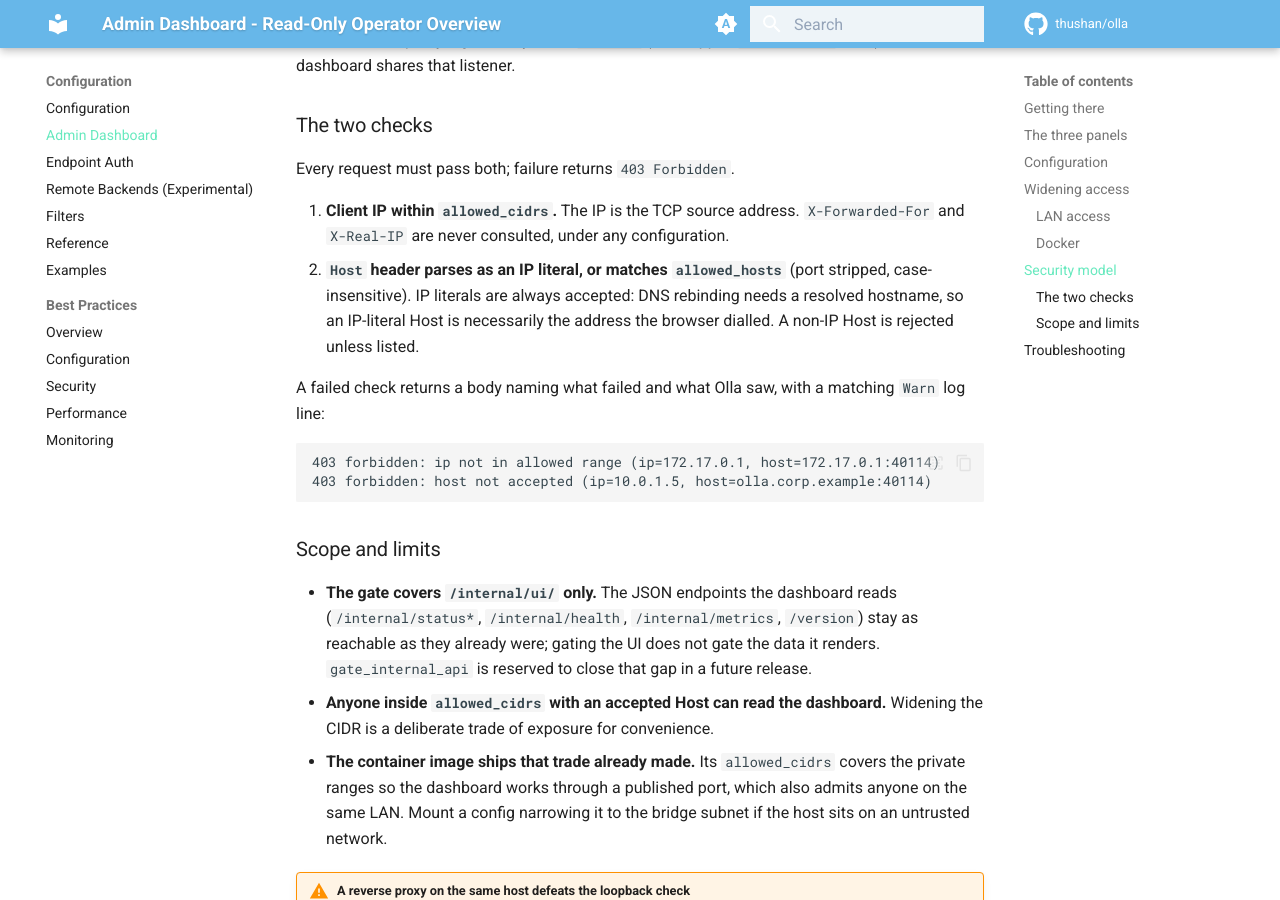
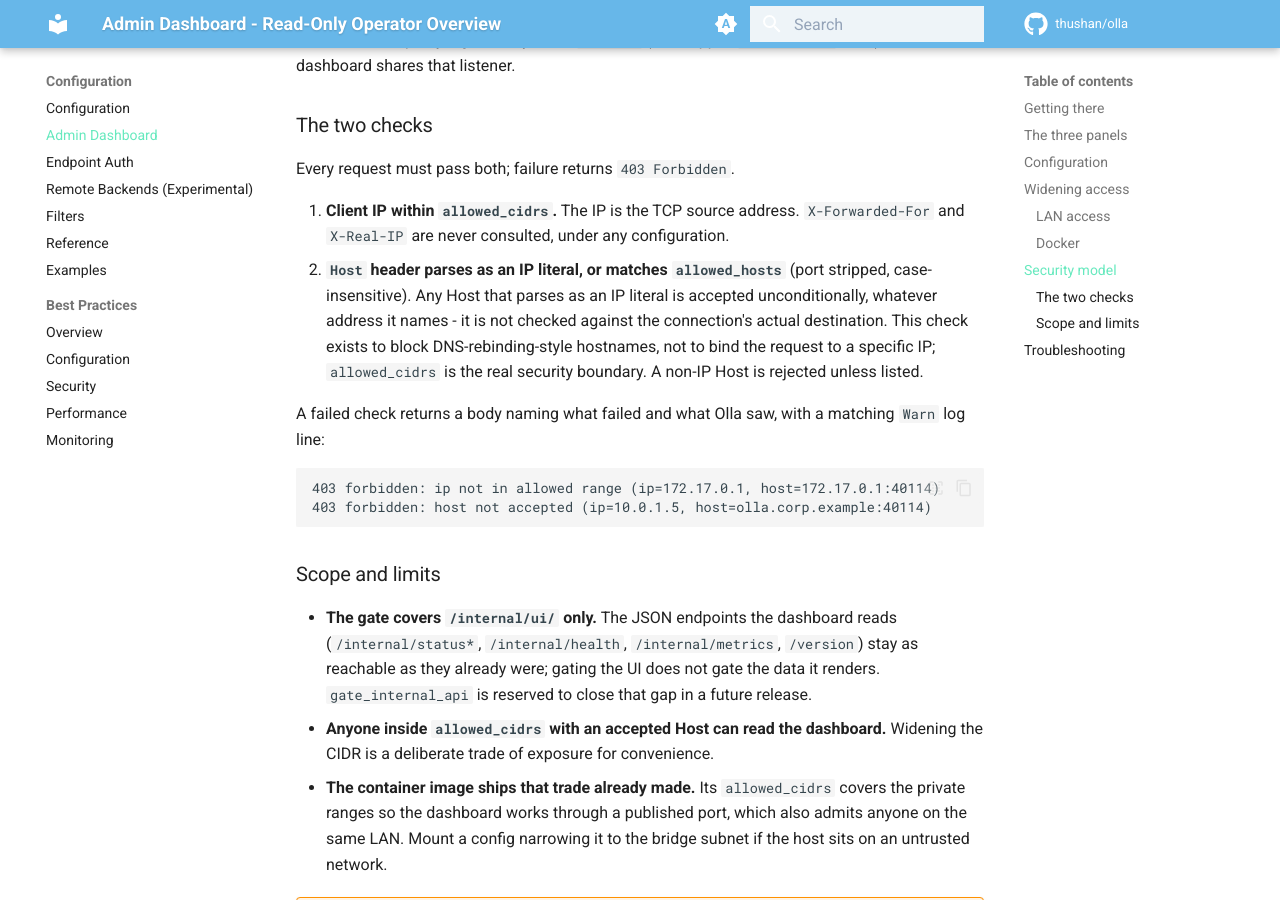
Before and after one commit to leo-3889/olla, an MkDocs documentation site: the page built from docs/content/configuration/dashboard.md, in a window 1280 px wide and 900 px high, scrolled down 5513 px. Built offline with MkDocs 1.6.1 and Material for MkDocs 9.7.7, drawn with Linux system fonts in a browser that asks for light colours; comment, search, counter and statistics services are not loaded.

Commit message:
correct the IP-literal Host rationale to match what the code actually checks

```diff
--- a/docs/content/configuration/dashboard.md
+++ b/docs/content/configuration/dashboard.md
@@ -173,8 +173,10 @@ Every request must pass both; failure returns `403 Forbidden`.
 1. **Client IP within `allowed_cidrs`.** The IP is the TCP source address.
    `X-Forwarded-For` and `X-Real-IP` are never consulted, under any configuration.
 2. **`Host` header parses as an IP literal, or matches `allowed_hosts`** (port stripped,
-   case-insensitive). IP literals are always accepted: DNS rebinding needs a resolved
-   hostname, so an IP-literal Host is necessarily the address the browser dialled. A
+   case-insensitive). Any Host that parses as an IP literal is accepted unconditionally,
+   whatever address it names - it is not checked against the connection's actual
+   destination. This check exists to block DNS-rebinding-style hostnames, not to bind
+   the request to a specific IP; `allowed_cidrs` is the real security boundary. A
    non-IP Host is rejected unless listed.
 
 A failed check returns a body naming what failed and what Olla saw, with a matching
```
